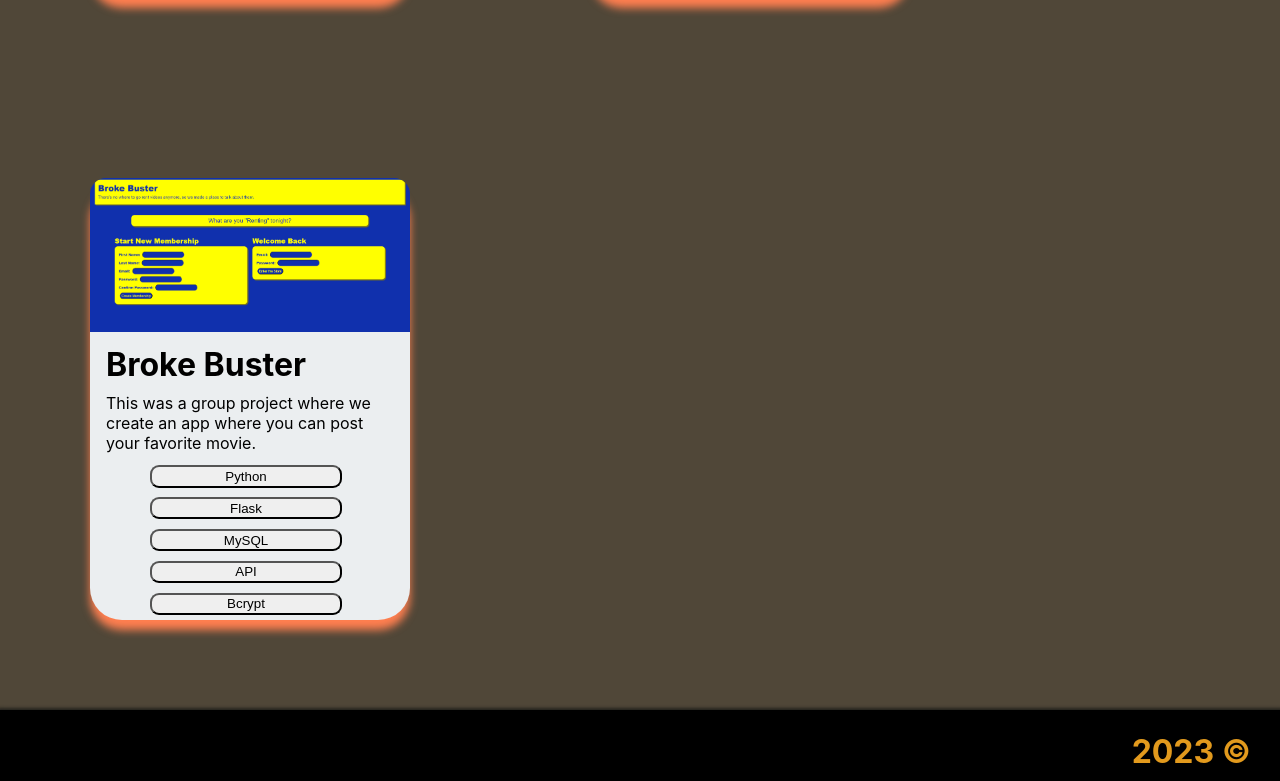
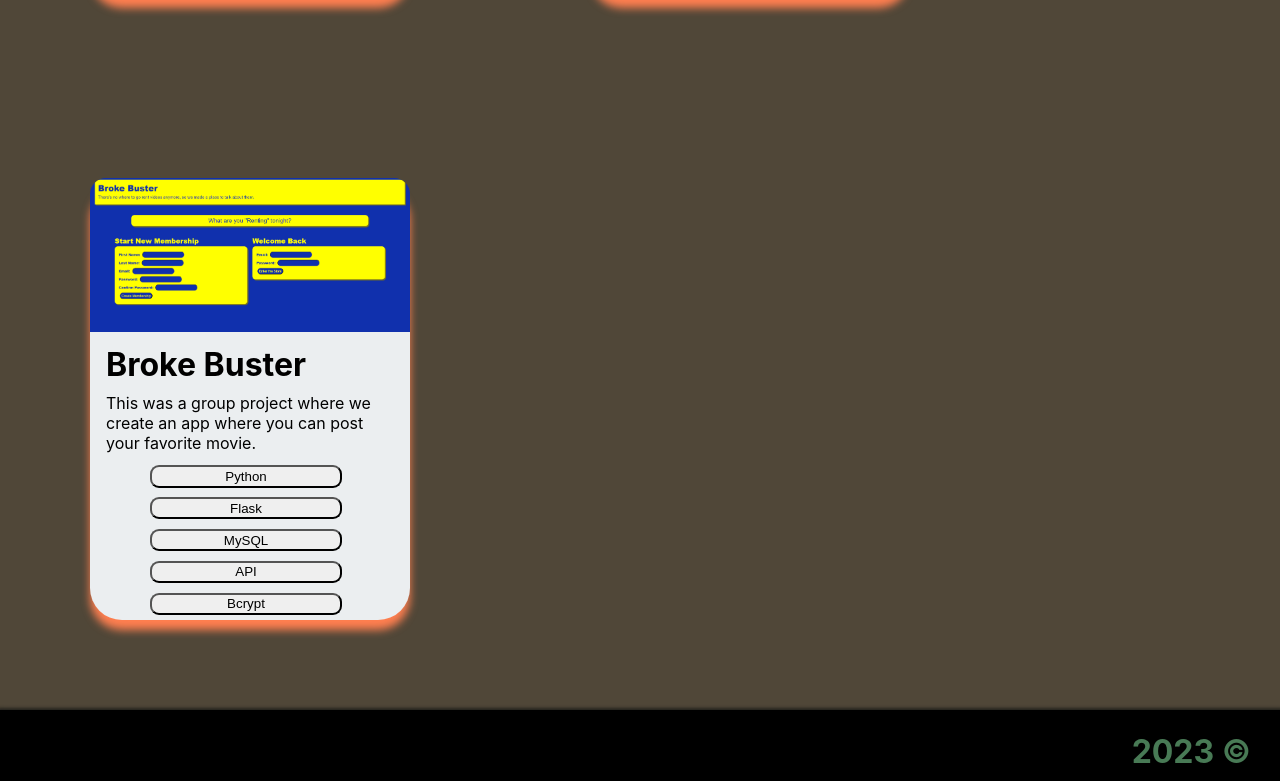
Before and after one commit to Tiarawayz/Portfolio, a React (Create React App) app: page / in a window 1280 px wide. Shown: the part 1389-2170 px from the top of the page. Built offline with nearby package versions, Linux system fonts and the light colour scheme.

Commit message:
update fronted.css

```diff
--- a/src/components/fronted.css
+++ b/src/components/fronted.css
@@ -12,7 +12,7 @@
   background-color: rgb(0, 0, 0);
   padding: 0 29px;
   padding-top: 1px;
-  color: rgb(226, 154, 29);
+  color: rgb(72, 122, 85);
   flex: 1;
 
 }
```
